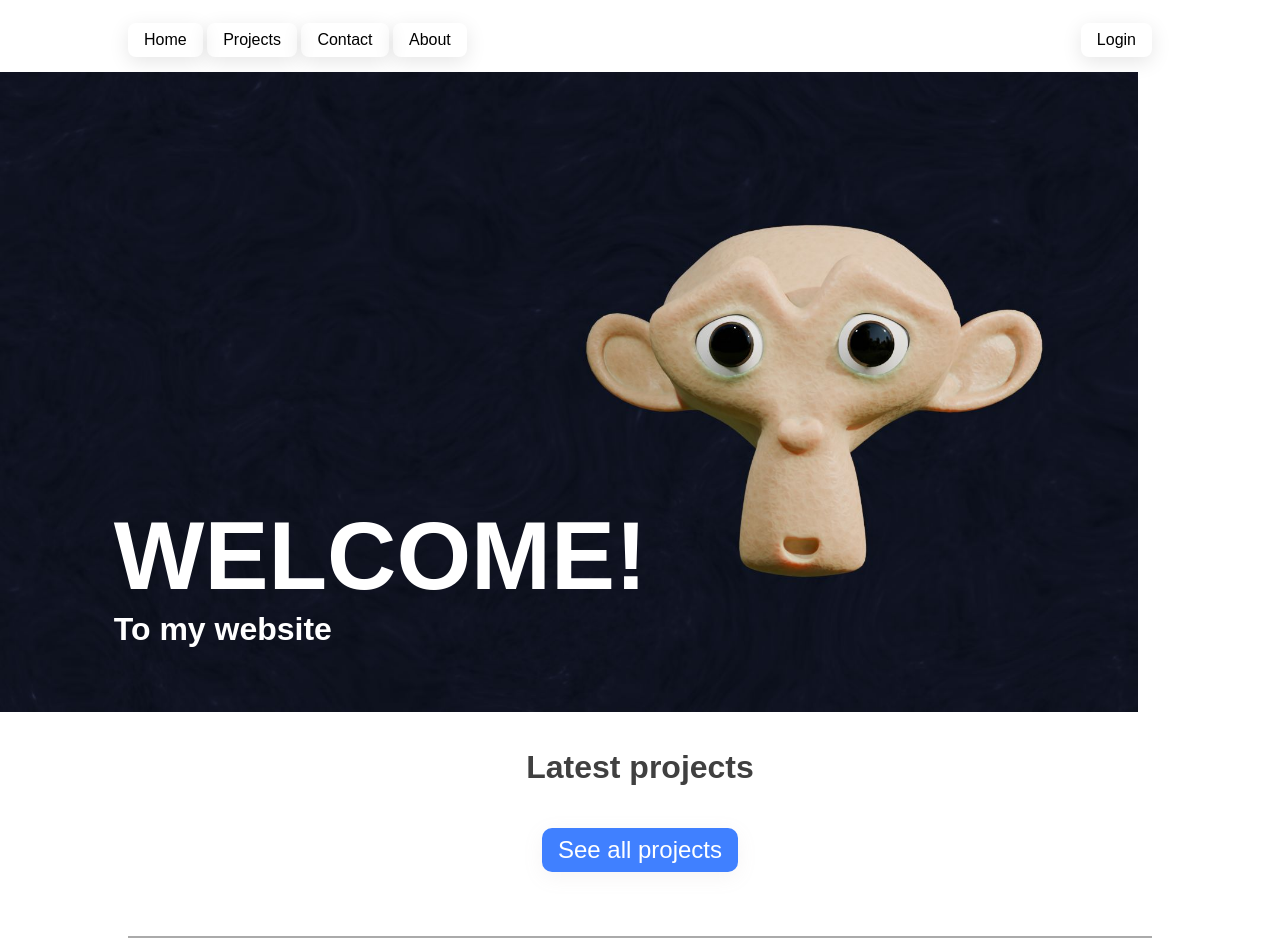
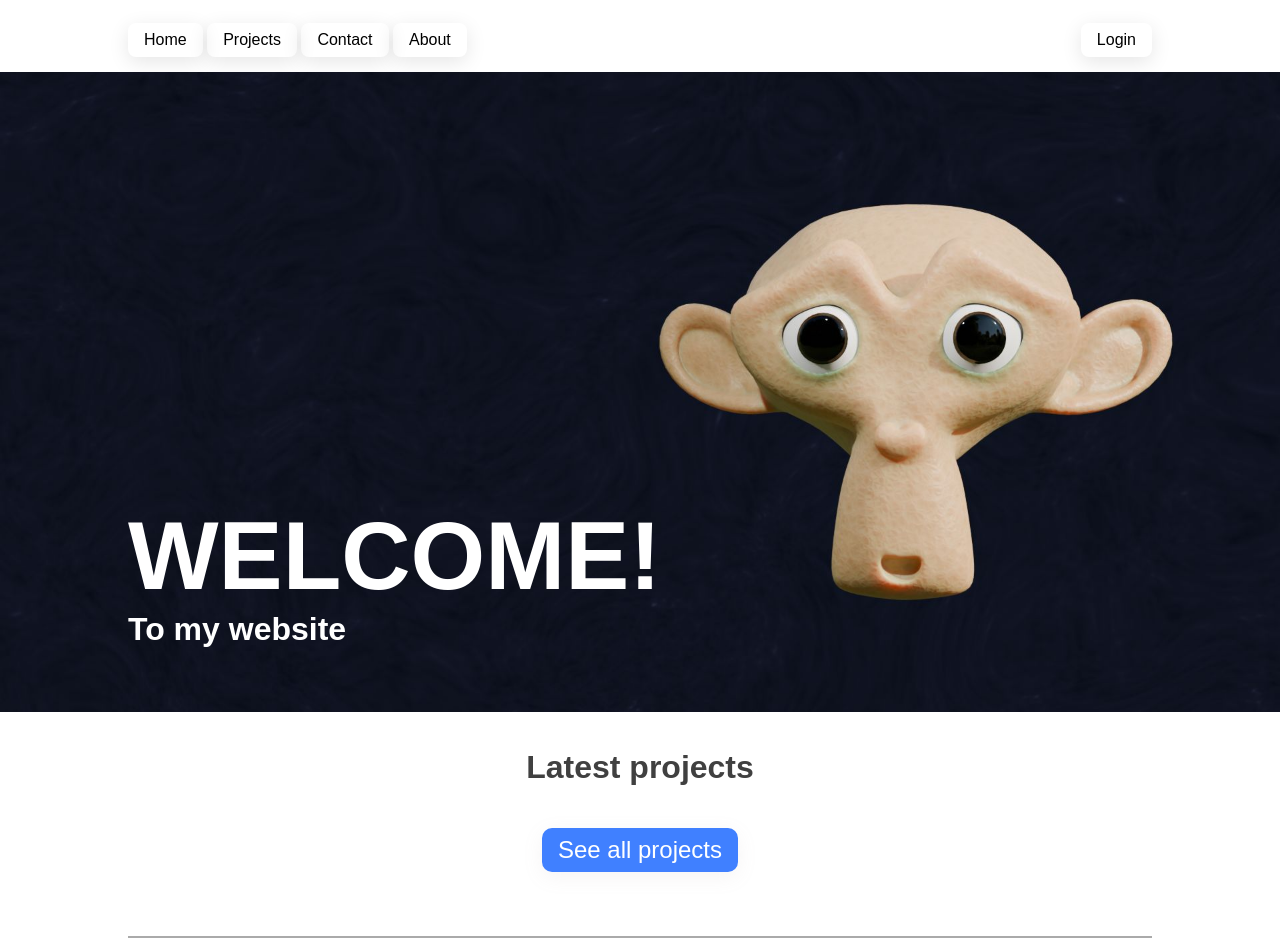
Before and after one commit to gyarab/2024_WA_INF1_kubota_python, a Django app: template leon_project/leon_app/templates/leon_app/index.html in a window 1280 px wide. Shown: the top 952 px of the page. Run offline with Django 5.2, Linux system fonts and the light colour scheme; the template is opened without the code that fills it, so the values that code supplies are empty; parts of the project's set-up code (start-up, migrations or seed data) failed here and were passed over.

Commit message:
fix images

```diff
--- a/leon_project/leon_app/templates/leon_app/index.html
+++ b/leon_project/leon_app/templates/leon_app/index.html
@@ -4,7 +4,7 @@
 {% block title %}Homepage{% endblock %}
 
 {% block content %}
-<div style="position: relative; display: inline-block;">
+<div style="position: relative; width: 100%; display: inline-block;">
   <img id="hero-image" src="{% static 'leon_app/background.jpg' %} " alt="hero image">
   <div style="position: absolute; bottom: 10%; left: 10%; color: white;">
     <h1 class = "custom" style="font-size: 96px; margin-bottom: 0;">WELCOME!</h1>
--- a/leon_project/leon_app/templates/leon_app/project.html
+++ b/leon_project/leon_app/templates/leon_app/project.html
@@ -4,7 +4,7 @@
 {% block title %}{{ project.name }}{% endblock %}
 
 {% block content %}
-    <div style="position: relative; display: inline-block;">
+    <div style="position: relative; width: 100%; display: inline-block;">
         <img id="hero-image" src="{% if project.thumbnail %}{{ project.thumbnail.url }}{% else %}{% static 'leon_app/default.png' %}{% endif %} " alt="{{ project.name }}">
         <div style="position: absolute; bottom: 10%; left: 10%; color: white;">
         <h1 class = "custom" style="font-size: 96px; margin-bottom: 0;">{{ project.name }}</h1>
```
